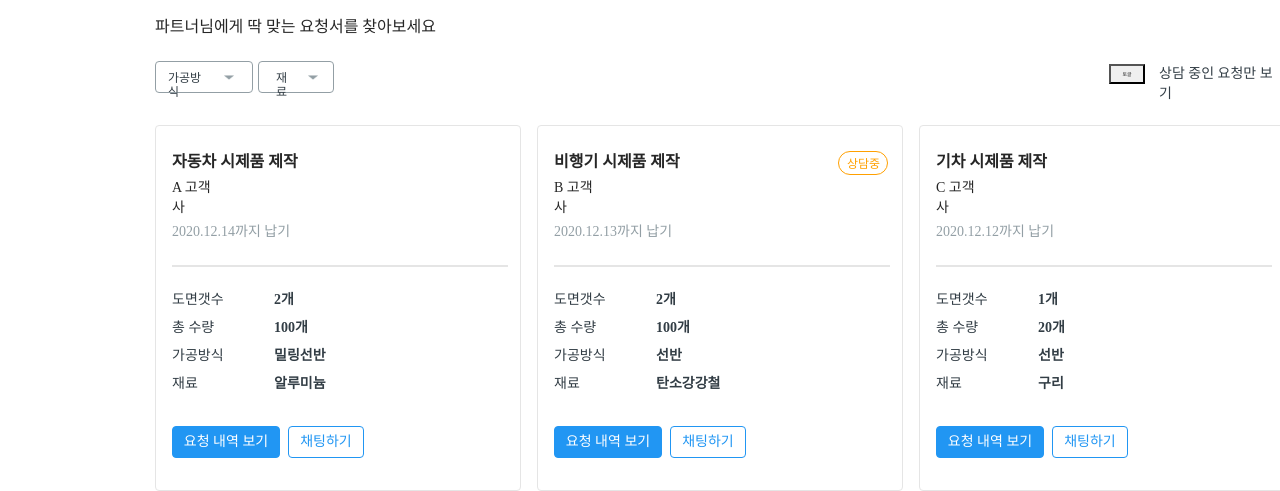
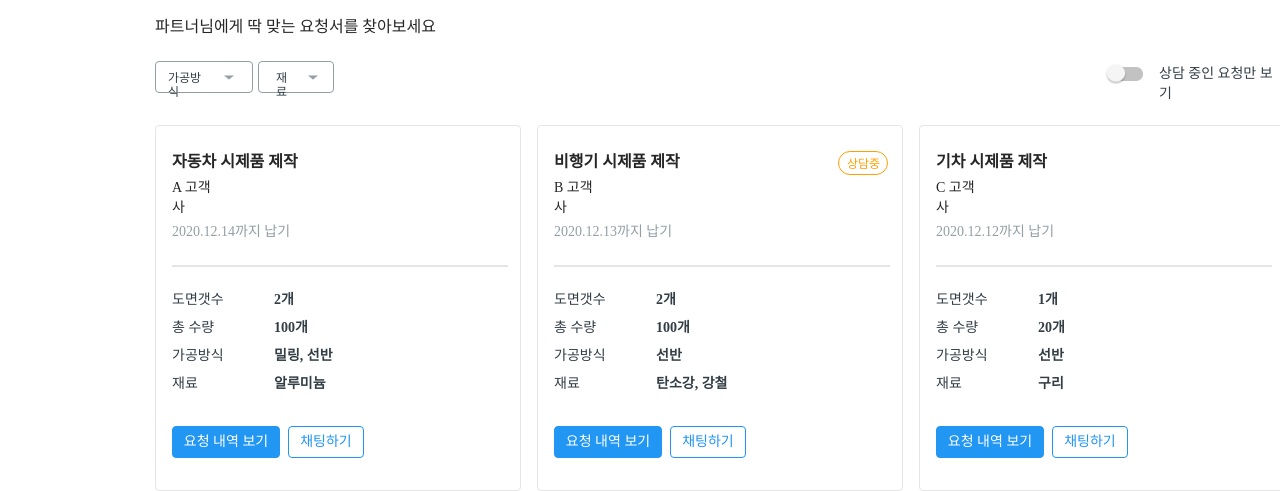
Before and after one commit to ryeon18/AteamTask, a React (Create React App) app: page / in a window 1280 px wide. Shown: the part 207-698 px from the top of the page. Built offline with nearby package versions, Linux system fonts and the light colour scheme.

Commit message:
Modify: toggle switch image

```diff
--- a/src/pages/Main/Card.tsx
+++ b/src/pages/Main/Card.tsx
@@ -19,6 +19,10 @@ const Card: FC<Props> = ({ item, ...props }) => {
           material,
           status,
         } = data;
+
+        const methodName = method.join(", ");
+        const materialName = material.join(", ");
+
         return (
           <li className="card" key={id}>
             <div className="container">
@@ -40,8 +44,8 @@ const Card: FC<Props> = ({ item, ...props }) => {
               <ul className="itemSpec">
                 <li>{count}개</li>
                 <li>{amount}개</li>
-                <li>{method}</li>
-                <li>{material}</li>
+                <li>{methodName}</li>
+                <li>{materialName}</li>
               </ul>
               <button className="viewRequest">요청 내역 보기</button>
               <button className="chat">채팅하기</button>
--- a/src/pages/Main/index.tsx
+++ b/src/pages/Main/index.tsx
@@ -2,10 +2,13 @@ import React, { useEffect, useState } from "react";
 import Card from "./Card";
 import NoCard from "./NoCard";
 import dropDown from "../../assets/images/dropDown.png";
+import track from "../../assets/images/track.png";
+import knob from "../../assets/images/knob.png";
 
 const Main = () => {
   const [cardData, setCardData] = useState([]);
   const [checkSwitch, setCheckSwitch] = useState(false);
+  const [drop, setDrop] = useState(false);
 
   useEffect(() => {
     fetch("/Carddata.json")
@@ -21,9 +24,6 @@ const Main = () => {
     return console.log("data", getConsultant);
   }
 
-  // const deletedCommentList = commentBox.filter(item => item.id !== id);
-  // this.setState({ commentBox: deletedCommentList });
-
   return (
     <main className="mainpage">
       <section className="mainHeader">
@@ -32,7 +32,7 @@ const Main = () => {
       </section>
       <section className="filterBox">
         <div className="buttonBox">
-          <button className="methodButton">
+          <button className="methodButton" onMouseEnter={() => setDrop(!drop)}>
             가공방식
             <img alt="dropDownIcon" src={dropDown} />
           </button>
@@ -41,9 +41,14 @@ const Main = () => {
           </button>
         </div>
         <div className="toggleBox">
-          <button className="toggle" onClick={() => showConsultant(cardData)}>
-            토글
-          </button>
+          <div
+            className="handleToggle"
+            onClick={() => setCheckSwitch(!checkSwitch)}
+          >
+            <img className="track" alt="track" src={track} />
+            <img className="knob" alt="knob" src={knob} />
+          </div>
+
           <span>상담 중인 요청만 보기</span>
         </div>
       </section>
--- a/src/styles/pages/_mainpage.scss
+++ b/src/styles/pages/_mainpage.scss
@@ -102,14 +102,20 @@
       }
     }
 
-    .toggle {
+    .track {
       position: absolute;
-      height: 20px;
-      width: 36px;
       left: 954px;
-      top: 3px;
-      border-radius: 0px;
-      font-size: 5px;
+      top: 6px;
+      height: 14px;
+      width: 34px;
+    }
+
+    .knob {
+      position: absolute;
+      height: 22px;
+      width: 22px;
+      left: 950px;
+      top: 2px;
     }
 
     span {
@@ -133,10 +139,16 @@
       .toggleBox {
         display: block;
         position: absolute;
-        // display: block;
 
-        .toggle {
+        .track {
+          top: 26px;
+          position: absolute;
+          left: 2px;
+        }
+
+        .knob {
           top: 23px;
+          position: absolute;
           left: 0;
         }
 
```
Also changed, not shown: src/assets/images/knob.png (added), src/assets/images/track.png (added).
